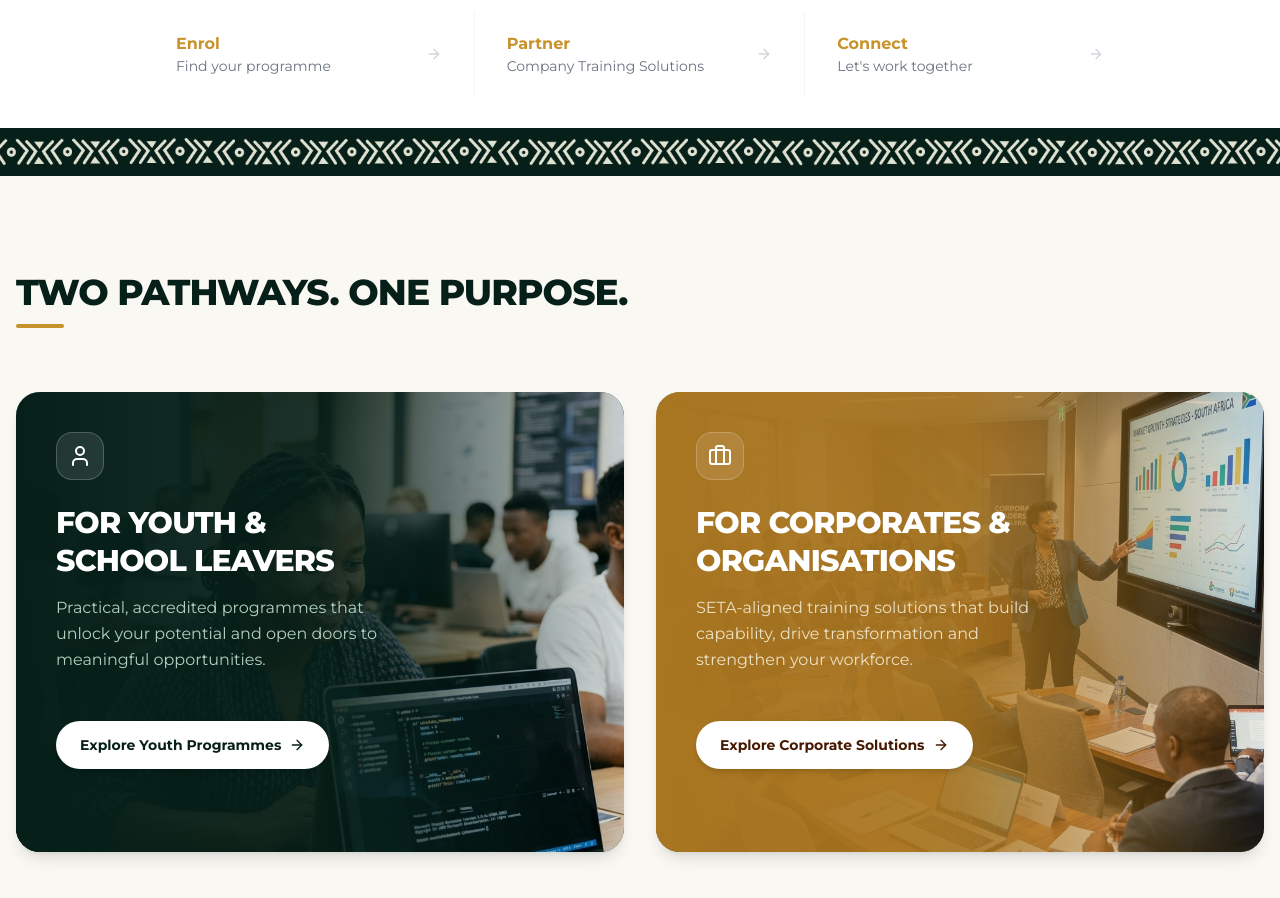
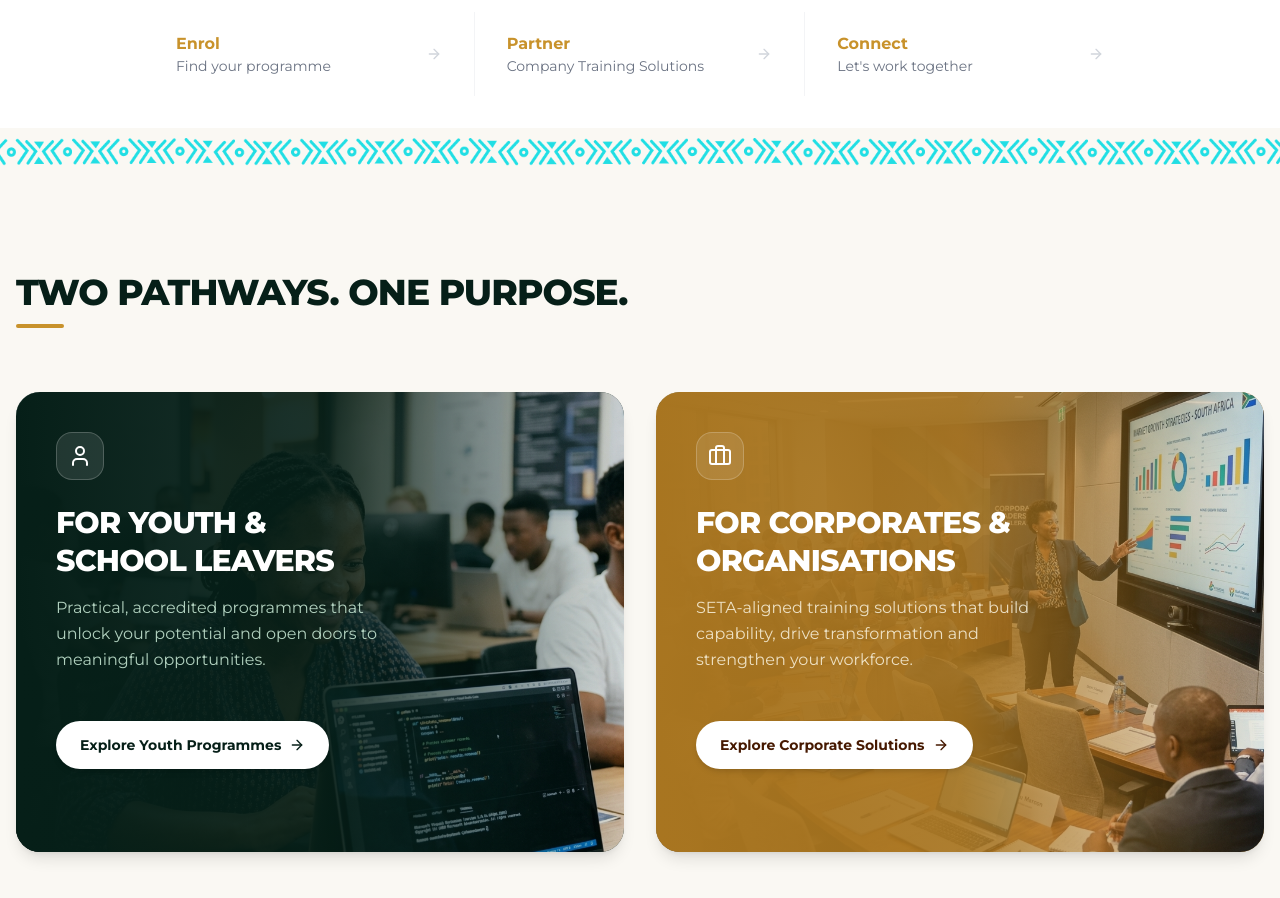
Before and after one commit to AliMora83/Azibuye-Website, a Next.js app in the folder azibuye/: page / in a window 1280 px wide. Shown: the part 820-1718 px from the top of the page. Built offline with nearby package versions, Linux system fonts and the light colour scheme.

Commit message:
Update Homepage Zulu pattern divider: change background color to cream and apply dark green brand filter to the pattern

```diff
--- a/azibuye/app/globals.css
+++ b/azibuye/app/globals.css
@@ -38,6 +38,26 @@ body {
   height: 16px;
 }
 
+/* Branded repeating pattern divider for light backgrounds */
+.zulu-pattern-divider {
+  position: relative;
+}
+
+.zulu-pattern-divider::before {
+  content: "";
+  position: absolute;
+  inset: 0;
+  background-image: url('/images/pattern.png');
+  background-repeat: repeat-x;
+  background-position: center;
+  background-size: auto 28px;
+  /* Convert light pattern to brand dark green (#0D4B3E) */
+  filter: invert(24%) sepia(21%) saturate(1915%) hue-rotate(126deg) brightness(95%) contrast(92%);
+  pointer-events: none;
+  opacity: 0.9;
+}
+
+
 /* Section transition helper */
 .section-clip {
   clip-path: polygon(0 0, 100% 0, 100% 92%, 0 100%);
--- a/azibuye/app/page.js
+++ b/azibuye/app/page.js
@@ -143,7 +143,7 @@ export default function Home() {
       </section>
 
       {/* Zulu Pattern Divider */}
-      <div className="w-full h-12 bg-green-950 bg-[url('/images/pattern.png')] bg-repeat-x bg-center bg-[length:auto_28px] relative z-10" />
+      <div className="w-full h-12 bg-cream-50 zulu-pattern-divider relative z-10" />
 
       {/* ─── TWO PATHWAYS ─── */}
       <section className="bg-cream-50 py-24">
```
